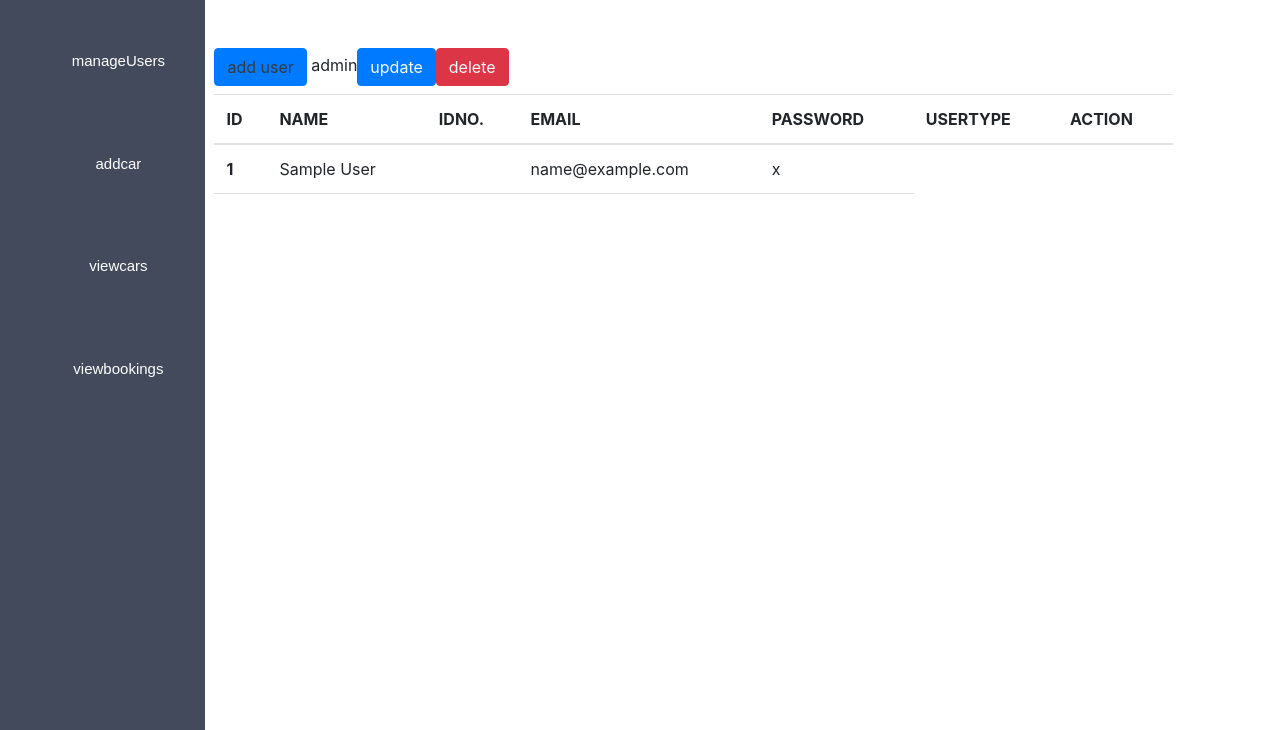
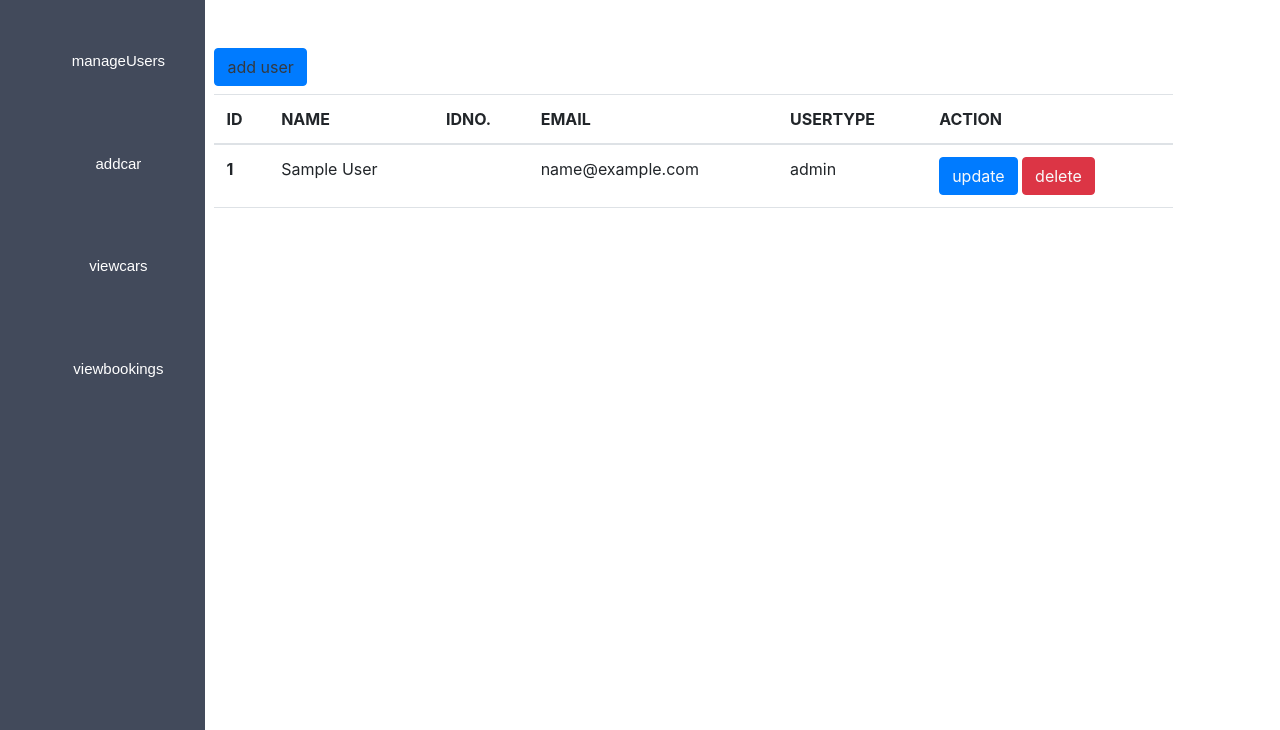
Before and after one commit to Icey-Python/carHIRRE, a PHP site: page /viewUsers.php in a window 1280 px wide. Shown: the part 70-800 px from the top of the page. Run offline with PHP 8.4, Linux system fonts and the light colour scheme; tables that the repository leaves empty or names only in its code hold one stand-in row (values such as "Sample post"); data that the repository does not hold is empty.

Commit message:
Removed: password colum for security issues

```diff
--- a/viewUsers.php
+++ b/viewUsers.php
@@ -13,7 +13,9 @@ include 'dashboard.php';
 </head>
   <body>
     <div class="container mx-5 my-5 " style="padding-left:13%;">
-    <button class= "btn btn-primary"><a href="signuppage.php" class= "text-dark">add user</a></button>
+    <button class= "btn btn-primary">
+      <a href="signuppage.php" class= "text-dark">add user</a>
+    </button>
 <table class="table my-2">
   <thead>
     <tr>
@@ -21,7 +23,7 @@ include 'dashboard.php';
       <th scope="col">NAME</th>
       <th scope="col">IDNO.</th>
       <th scope="col">EMAIL</th>
-      <th scope="col">PASSWORD</th>
+      <!-- <th scope="col">PASSWORD</th> it is risky to expose the users passwords -->
       <th scope="col">USERTYPE</th>
       <th scope = "col">ACTION</th>
 
@@ -41,7 +43,7 @@ $sql = "SELECT * FROM users";
         $name = $row['name'];
         $identify= $row['identificationNo'];
         $email = $row['email'];
-        $password = $row['password'];
+        // $password = $row['password'];
         $usertype = $row['usertype'];
         echo"
         <tr>
@@ -53,13 +55,12 @@ $sql = "SELECT * FROM users";
 
         <td> ".$email."</td>
 
-        <td> ".$password."</td
-        <td> ".$usertype."</td
+        <td> ".$usertype."</td>
         <td>
-  <button class = 'btn btn-primary'><a href='signuppage.php?updateid=".$id."' class ='text-light'>update</a></button>
+        <button class = 'btn btn-primary'><a href='signuppage.php?updateid=".$id."' class ='text-light'>update</a></button>
 
-  <button class = 'btn btn-danger'><a href='deleteusers.php?deleteid='".$id."' class = 'text-light'>delete</a></button>
-</td>
+        <button class = 'btn btn-danger'><a href='deleteusers.php?deleteid='".$id."' class = 'text-light'>delete</a></button>
+      </td>
       </tr>";
       }
     }
```
